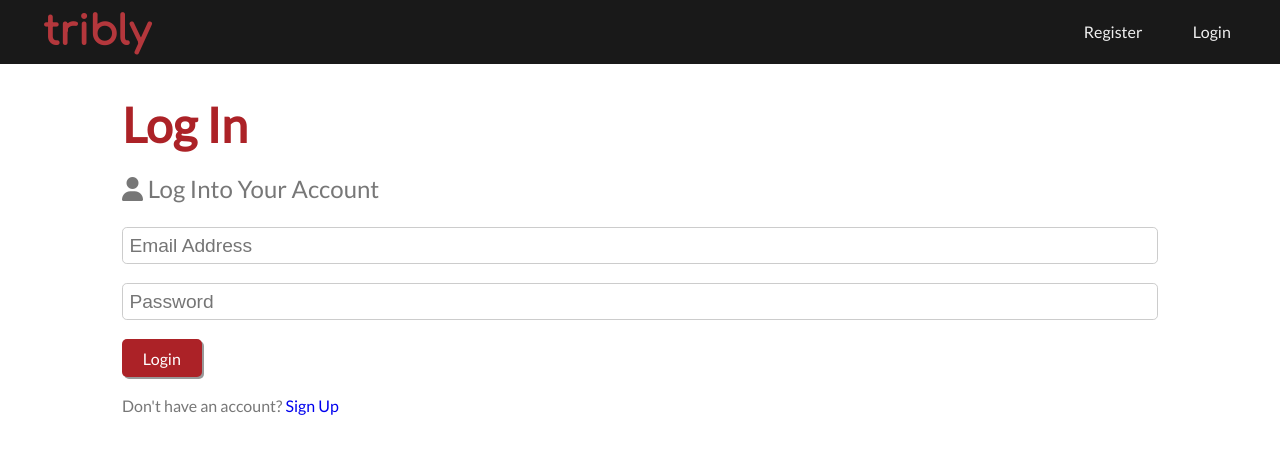
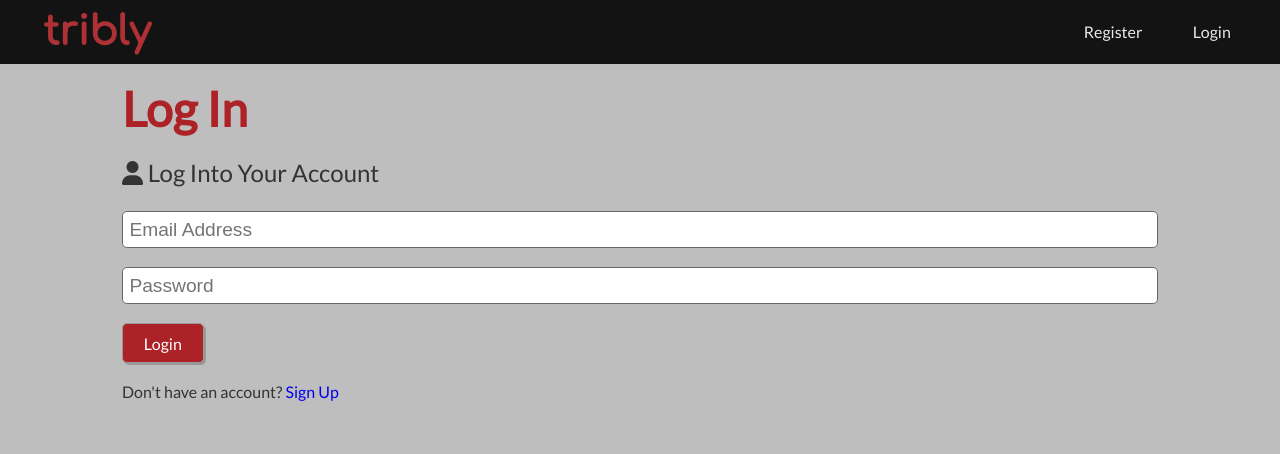
Before and after one commit to mstenflo/Tribly, a React (Create React App) app in the folder client/: page /login in a window 1280 px wide. Shown: the top 454 px of the page. Built offline with nearby package versions, Linux system fonts and the light colour scheme; no server answers.

Commit message:
change theme color

```diff
--- a/client/src/App.css
+++ b/client/src/App.css
@@ -6,6 +6,7 @@
   --light-color: #f4f4f4;
   --danger-color: #dc3545;
   --success-color: #28a745;
+  --background-color: #bebebe
 }
 
 * {
@@ -18,7 +19,8 @@ body {
   font-family: 'Lato', sans-serif;
   font-size: 1rem;
   line-height: 1.6;
-  color: #777;
+  color: #333;
+  background-color: var(--background-color);
 }
 
 a {
@@ -44,9 +46,8 @@ img {
   max-width: 1100px;
   margin: auto;
   overflow: hidden;
-  padding: 0 2rem;
-  margin-top: 6rem;
-  margin-bottom: 3rem;
+  padding: 2rem;
+  margin-top: 3rem;
 }
 
 
@@ -185,7 +186,7 @@ img {
   color: #333;
   padding: 0.4rem 1.3rem;
   font-size: 1rem;
-  border: none;
+  border: 1px solid #999;
   border-radius: 5px;
   cursor: pointer;
   margin-right: 0.5rem;
@@ -282,7 +283,7 @@ img {
 .form .form-text {
   display: block;
   margin-top: 0.3rem;
-  color: #888;
+  color: #666;
 }
 
 .form input[type='text'],
@@ -295,8 +296,9 @@ img {
   width: 100%;
   padding: 0.4rem;
   font-size: 1.2rem;
-  border: 1px solid #ccc;
+  border: 1px solid #666;
   border-radius: 0.3rem;
+  color: #333;
 }
 
 .form input[type='submit'],
@@ -348,7 +350,7 @@ input[type='file'] {
   padding: 1rem;
   line-height: 1.8;
   margin-bottom: 1rem;
-  border: 1px solid #ddd;
+  border: 1px solid #999;
   border-radius: 5px;
   box-shadow: 2px 2px #999;
 }
@@ -404,7 +406,7 @@ input[type='file'] {
   text-align: center;
   border-radius: 10px;
   margin-top: 1rem;
-  border: 1px solid #ccc;
+  border: 1px solid #999;
   box-shadow: 2px 2px #999;
 }
 
@@ -455,7 +457,7 @@ input[type='file'] {
   padding: 1rem;
   line-height: 1.8;
   margin-bottom: 1rem;
-  border: 1px solid #ddd;
+  border: 1px solid #999;
   border-radius: 5px;
   box-shadow: 2px 2px #999;
 }
@@ -464,7 +466,7 @@ input[type='file'] {
 
 .comment-box {
   border-radius: 5px;
-  border: 1px solid #ddd;
+  border: 1px solid #999;
   margin-bottom: 1rem;
   box-shadow: 2px 2px #999;
 }
@@ -498,9 +500,10 @@ input[type='file'] {
 
 .wrapper-class {
   /* padding: 0.2rem; */
-  border: 1px solid #ccc;
+  border: 1px solid #999;
   /* border-radius: 0.5rem; */
   background-color: var(--light-color);
+  box-shadow: 2px 2px #999;
 }
 
 .editor-class {
--- a/client/src/components/comment-forms/CommentForm.js
+++ b/client/src/components/comment-forms/CommentForm.js
@@ -42,7 +42,7 @@ CommentForm.propTypes = {
   addComment: PropTypes.func.isRequired,
   cancel: PropTypes.func.isRequired,
   group: PropTypes.object.isRequired,
-  topic: PropTypes.string.isRequired,
+  topic: PropTypes.object.isRequired,
 }
 
 export default connect(null, { addComment })(CommentForm)
--- a/client/src/components/contributions/Contributions.js
+++ b/client/src/components/contributions/Contributions.js
@@ -18,7 +18,7 @@ const Contributions = ({ contributions }) => {
 }
 
 Contributions.propTypes = {
-
+  contributions: PropTypes.array.isRequired,
 }
 
 export default Contributions
--- a/client/src/components/group-forms/GroupForm.js
+++ b/client/src/components/group-forms/GroupForm.js
@@ -2,7 +2,6 @@ import React, { Fragment, useState } from 'react'
 import PropTypes from 'prop-types'
 import { EditorState, convertToRaw } from 'draft-js';
 import { Editor } from 'react-draft-wysiwyg';
-import { convertToHTML } from 'draft-convert';
 import draftToHtml from 'draftjs-to-html';
 import 'react-draft-wysiwyg/dist/react-draft-wysiwyg.css';
 import { createGroup } from '../../actions/group';
@@ -16,18 +15,12 @@ const GroupForm = ({ createGroup, history }) => {
   });
 
   const [editorState, setEditorState] = useState(() => EditorState.createEmpty(),);
-  const  [convertedContent, setConvertedContent] = useState(null);
 
   const handleEditorChange = (state) => {
     setEditorState(state);
-    convertContentToHTML();
-  }
-  const convertContentToHTML = () => {
-    let currentContentAsHTML = convertToHTML(editorState.getCurrentContent());
-    setConvertedContent(currentContentAsHTML);
   }
 
-  const { name, description } = formData;
+  const { name } = formData;
 
   const onChange = e => setFormData({ ...formData, [e.target.name]: e.target.value });
 
--- a/client/src/components/layout/Navbar.css
+++ b/client/src/components/layout/Navbar.css
@@ -4,6 +4,7 @@
   align-items: center;
   padding: 0 2rem;
   position: fixed;
+  overflow: hidden;
   z-index: 1;
   width: 100%;
   top: 0;
--- a/client/src/components/layout/Navbar.js
+++ b/client/src/components/layout/Navbar.js
@@ -8,8 +8,8 @@ import './Navbar.css';
 const Navbar = ({ auth: { isAuthenticated, loading, user }, logout }) => {
   const authLinks = (
     <ul>
-      {/* <li><Link to="/profiles">Contributors</Link></li>
-      <li>
+      <li><Link to="/profiles">Friends</Link></li>
+      {/* <li>
       <Link to="/dashboard">
           <span className="hide-sm">{user && user.name}</span>
         </Link>
--- a/client/src/components/topic/Topic.js
+++ b/client/src/components/topic/Topic.js
@@ -7,6 +7,7 @@ import { connect } from 'react-redux'
 import ContributionActions from '../contributions/ContributionActions'
 import Contributions from '../contributions/Contributions';
 import Comments from '../comments/Comments';
+import { Link } from 'react-router-dom';
 
 const Topic = ({
   topic: { topic },
@@ -32,7 +33,9 @@ const Topic = ({
 
   return group && topic ?
     <div>
-      <h1 className="large text-primary">{group.name}</h1>
+      <Link to={`/group/${group._id}`}>
+        <h1 className="large text-primary">{group.name}</h1>
+      </Link>
       <h1>{topic.title}</h1>
       <div className="mb-1" dangerouslySetInnerHTML={createMarkup(topic.text)}></div>
       <div className="mb-1"></div>
```
Also changed, not shown: 1 other file (tests, documents, lock files or other folders).
